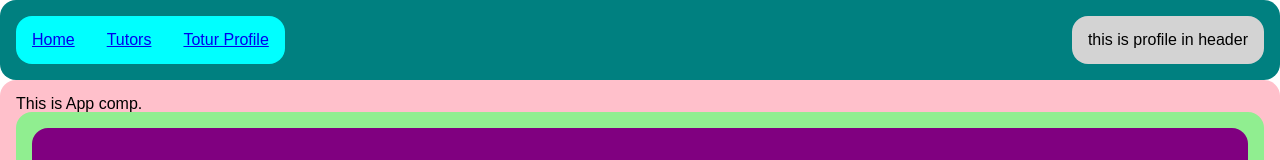
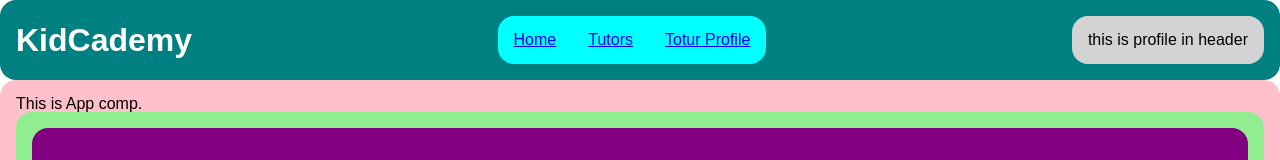
Before and after one commit to hamidkd/Final-Project-Concordia-Bootcamp, a React (Create React App) app in the folder frontend/: page / in a window 1280 px wide. Shown: the top 160 px of the page. Built offline with nearby package versions, Linux system fonts and the light colour scheme; no server answers.

Commit message:
add logo to Header

```diff
--- a/frontend/src/components/Header.js
+++ b/frontend/src/components/Header.js
@@ -7,6 +7,7 @@ import ProfileInHeader from "./ProfileInHeader";
 const Header = () => {
   return (
     <Div>
+      <h1>KidCademy</h1>
       <nav>
         <Link to="/">Home</Link>
         <Link to="/tutors">Tutors</Link>
@@ -22,6 +23,7 @@ export default Header;
 const Div = Styled.div`
 display: flex;
 justify-content: space-between;
+align-items: center;
 background: teal;
 padding: 1rem;
 border-radius: 1rem;
```
